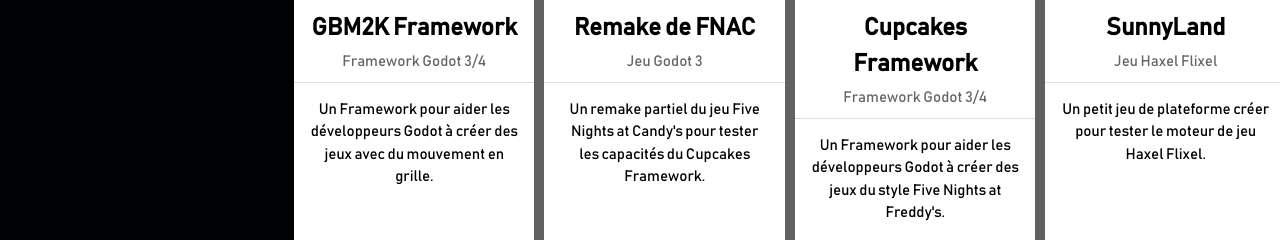
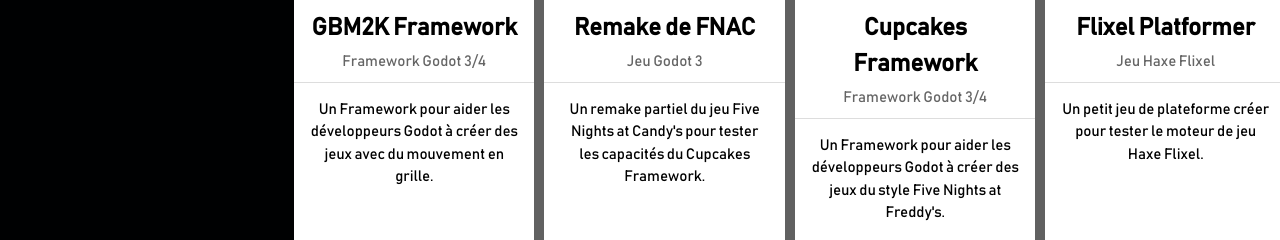
Before and after one commit to Oplexitie/portfolio, a plain HTML site: page index.html in a window 1280 px wide. Shown: the part 851-1091 px from the top of the page. Drawn offline with Linux system fonts and the light colour scheme; files whose address does not match are found by name.

Commit message:
fix typo and link

```diff
--- a/index.html
+++ b/index.html
@@ -100,12 +100,12 @@
           <ul class="ul white center" style="height: 88.1%;">
             <img src="images/sunny.jpg" style="width:100%">
             <li>
-              <h3 style="font-weight: bold">SunnyLand</h3>
-              <span class="opacity">Jeu Haxel Flixel</span>
+              <h3 style="font-weight: bold">Flixel Platformer</h3>
+              <span class="opacity">Jeu Haxe Flixel</span>
             </li>
-            <li class="padding-16">Un petit jeu de plateforme créer pour tester le moteur de jeu Haxel Flixel.</li>
+            <li class="padding-16">Un petit jeu de plateforme créer pour tester le moteur de jeu Haxe Flixel.</li>
           </ul>
-          <a style="text-decoration:none" class="grow light-grey block button white padding-16" href="https://oplexitie.github.io/GameTest/">Jouez</a>
+          <a style="text-decoration:none" class="grow light-grey block button white padding-16" href="https://oplexitie.github.io/Flixel-Platformer/">Jouez</a>
         </div>
 
       </div>
```
